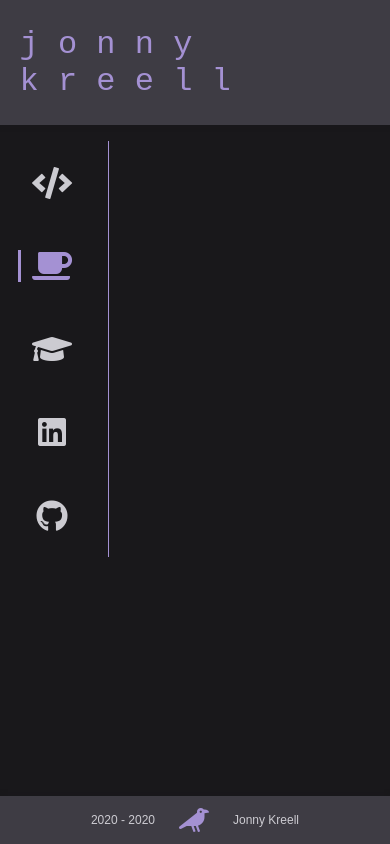
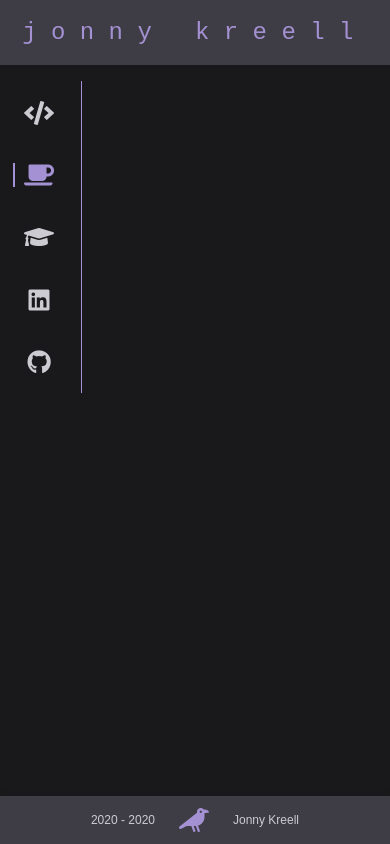
Before and after one commit to strictlyaformality/website-frontend, a Next.js app: page /experience in a window 390 px wide. Built offline with nearby package versions, Linux system fonts and the light colour scheme.

Commit message:
bonus responsiveness

```diff
--- a/components/SideNavigation/SideNavigationView.css
+++ b/components/SideNavigation/SideNavigationView.css
@@ -167,3 +167,9 @@
         padding-left: 7rem;
     }
 }
+
+@media (max-width: 480px) {
+    .side-nav-view__content {
+        padding-left: 4rem;
+    }
+}
--- a/styles/globals.css
+++ b/styles/globals.css
@@ -44,3 +44,13 @@ a:hover {
         font-size: 1.5rem;
     }
 }
+
+@media (max-width: 480px) {
+    h1 {
+        font-size: 1.5rem;
+    }
+
+    h2 {
+        font-size: 1.2rem;
+    }
+}
```
Also changed, not shown: components/Skills/Skills.css (+18 -0 lines).
